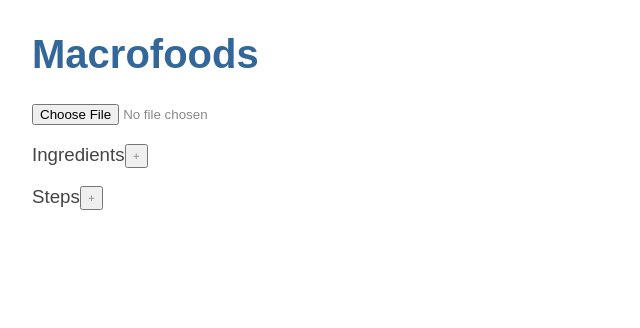
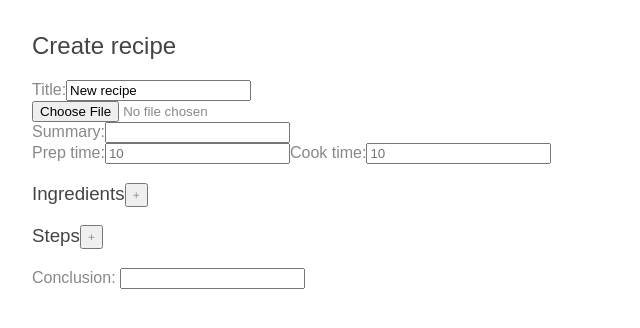
Before and after one commit to zabetak/macrofoods, an Angular app in the folder frontend/: page / in a window 1280 px wide. Shown: the top 328 px of the page, without its empty margins (0-640 px from the left). Built offline with nearby package versions, Linux system fonts and the light colour scheme.

Commit message:
Add elementary component for creating recipes

```diff
--- a/frontend/src/app/app.component.html
+++ b/frontend/src/app/app.component.html
@@ -1,4 +1 @@
-<h1>{{ title }}</h1>
-<app-image-upload></app-image-upload>
-<app-ingredients></app-ingredients>
-<app-steps></app-steps>
+<app-create-recipe></app-create-recipe>
--- a/frontend/src/app/app.module.ts
+++ b/frontend/src/app/app.module.ts
@@ -9,6 +9,7 @@ import { FoodsService } from './foods.service';
 import { IngredientsComponent } from './ingredients/ingredients.component';
 import { ImageUploadComponent } from './image-upload/image-upload.component';
 import { StepsComponent } from './steps/steps.component';
+import { CreateRecipeComponent } from './create-recipe/create-recipe.component';
 
 
 @NgModule({
@@ -17,7 +18,8 @@ import { StepsComponent } from './steps/steps.component';
     FoodsComponent,
     IngredientsComponent,
     ImageUploadComponent,
-    StepsComponent
+    StepsComponent,
+    CreateRecipeComponent
   ],
   imports: [
     BrowserModule,
--- /dev/null
+++ b/frontend/src/app/create-recipe/create-recipe.component.html
@@ -0,0 +1,15 @@
+<h2>Create recipe</h2>
+<div><label>Title:<input [(ngModel)]="recipe.title"></label><div>
+<app-image-upload></app-image-upload>
+<div><label>Summary:<input [(ngModel)]="recipe.summary"></label></div>
+<div>
+  <label>Prep time:<input [(ngModel)]="recipe.prepTime" placeholder="10"></label>
+  <label>Cook time:<input [(ngModel)]="recipe.cookTime" placeholder="10"></label>
+</div>
+<app-ingredients></app-ingredients>
+<app-steps></app-steps>
+<div>
+  <label>Conclusion:
+    <input [(ngModel)]="recipe.conclusion">
+  </label>
+</div>
--- /dev/null
+++ b/frontend/src/app/create-recipe/create-recipe.component.ts
@@ -0,0 +1,19 @@
+import { Component, OnInit } from '@angular/core';
+import { Recipe } from '../recipe';
+
+@Component({
+  selector: 'app-create-recipe',
+  templateUrl: './create-recipe.component.html',
+  styleUrls: ['./create-recipe.component.css']
+})
+export class CreateRecipeComponent implements OnInit {
+  recipe: Recipe;
+
+  constructor() { }
+
+  ngOnInit() {
+    this.recipe = new Recipe();
+    this.recipe.title = "New recipe";
+  }
+
+}
--- /dev/null
+++ b/frontend/src/app/recipe.ts
@@ -0,0 +1,8 @@
+export class Recipe {
+  id: number;
+  title: string;
+  summary: string;
+  conclusion: string;
+  prepTime: number;
+  cookTime: number;
+}
```
Also changed, not shown: frontend/src/app/create-recipe/create-recipe.component.css (added), 1 other file (tests, documents, lock files or other folders).
